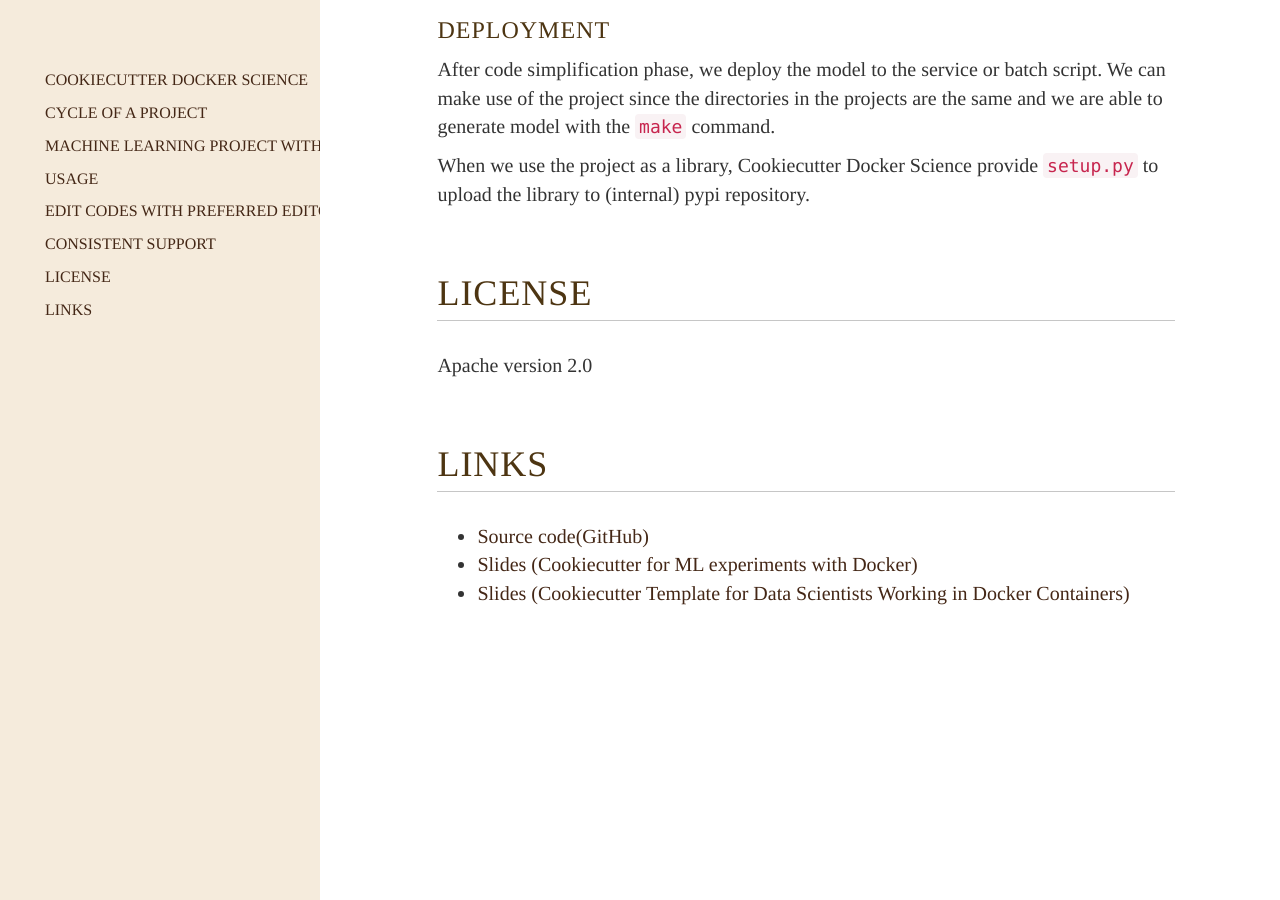
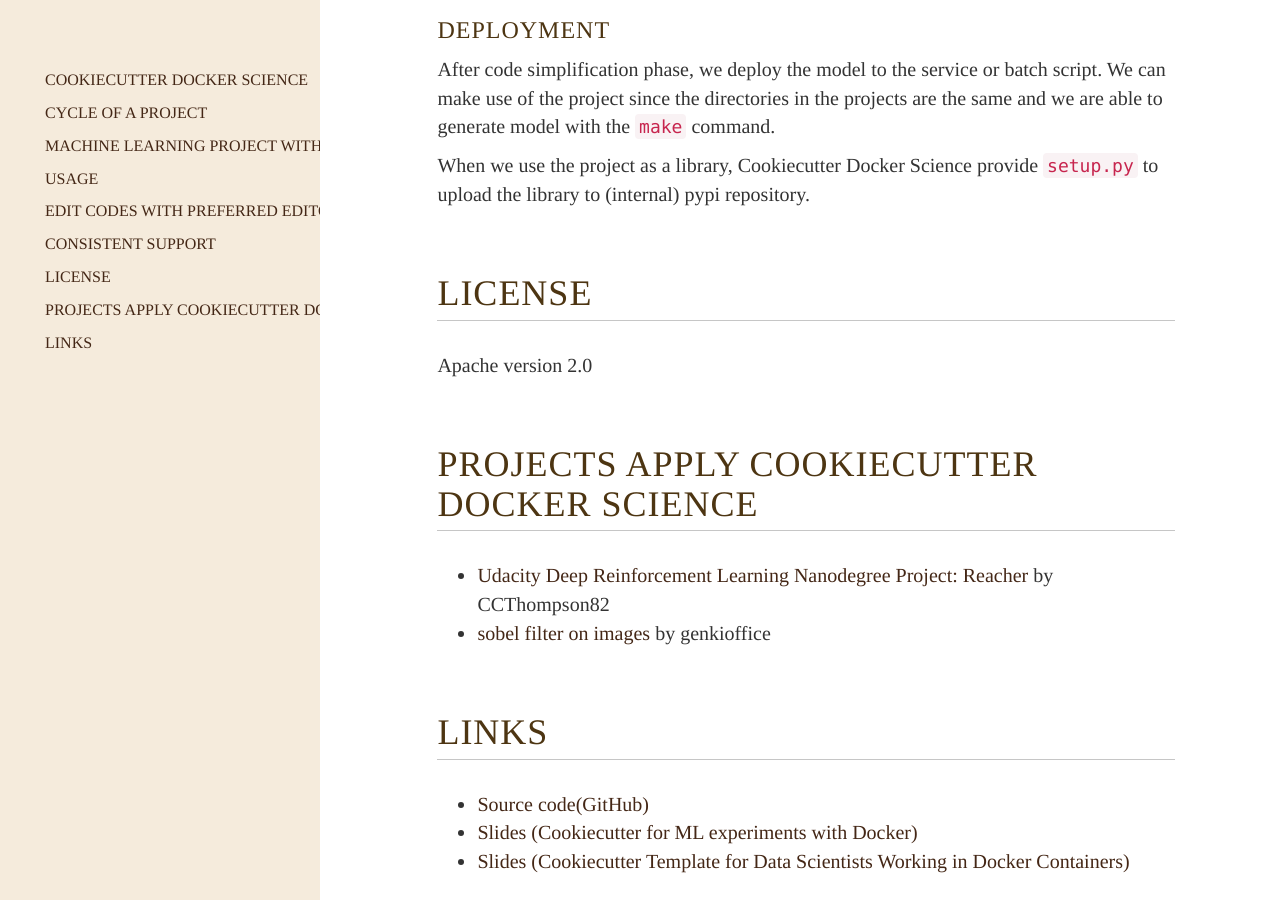
Before and after one commit to docker-science/docker-science.github.io, a Jekyll site: the page built from index.md, in a window 1280 px wide and 900 px high, scrolled down 6395 px. Built offline with Jekyll 4.4.1, drawn with Linux system fonts in a browser that asks for light colours.

Commit message:
Add links to projects apply docker science

```diff
--- a/index.md
+++ b/index.md
@@ -166,6 +166,11 @@ to upload the library to (internal) pypi repository.
 
 Apache version 2.0
 
+# Projects apply Cookiecutter Docker Science
+
+- [Udacity Deep Reinforcement Learning Nanodegree Project: Reacher](https://github.com/CCThompson82/reacher) by CCThompson82
+- [sobel filter on images](https://github.com/genkioffice/sobel) by genkioffice
+
 # Links
 
 - [Source code(GitHub)](https://github.com/docker-science/cookiecutter-docker-science)
```
